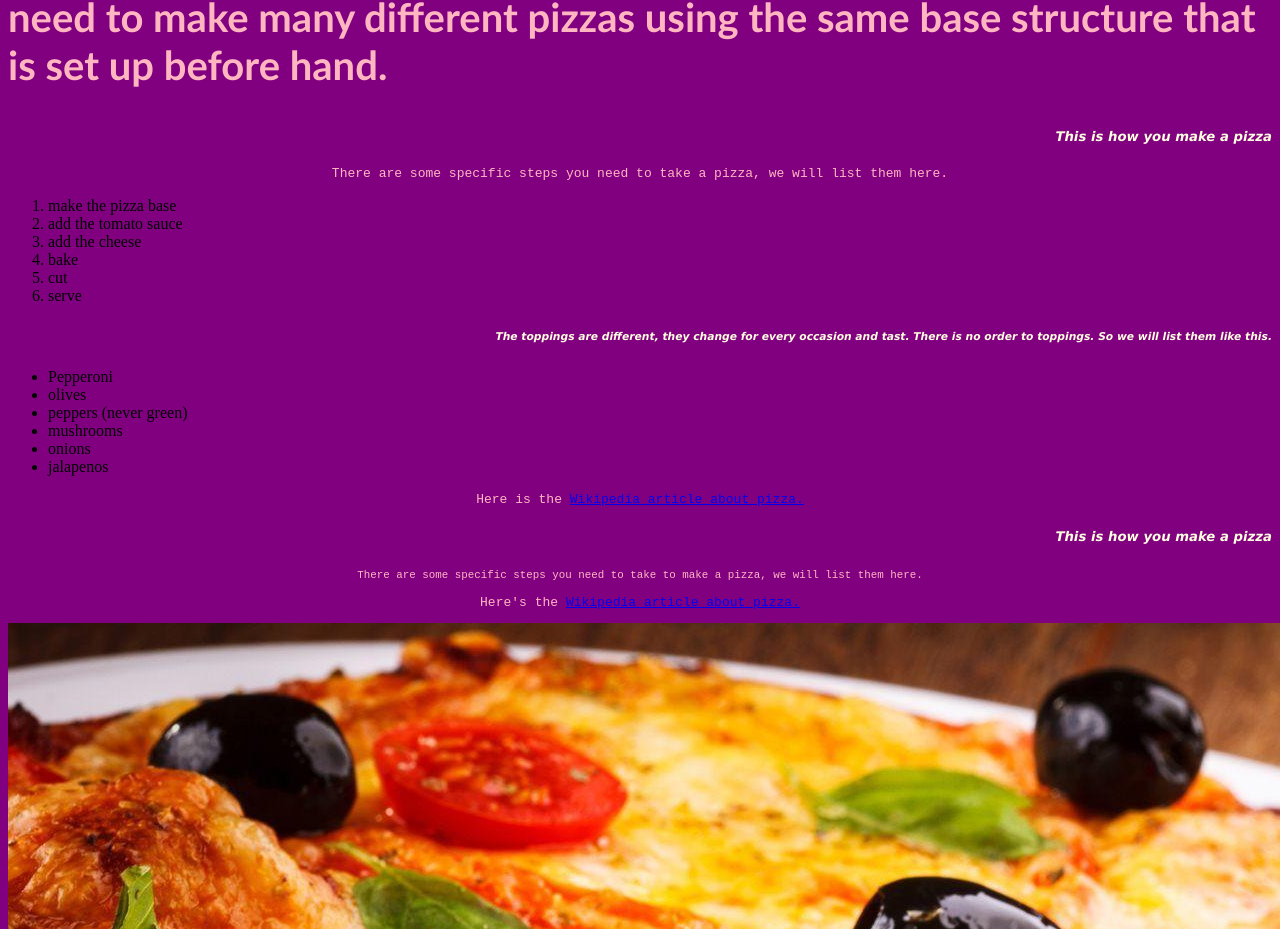
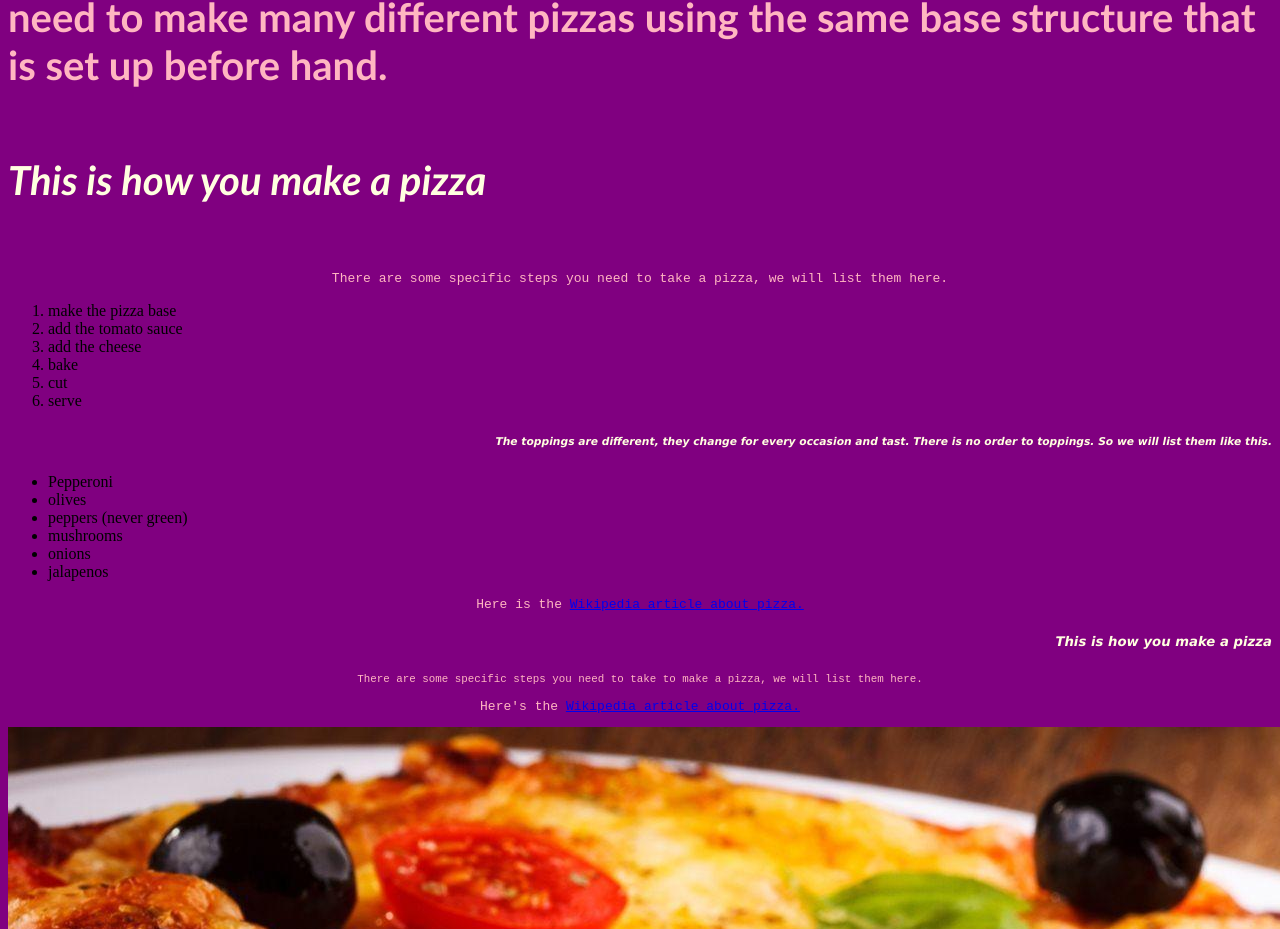
Before and after one commit to ellasophi4/HTML-CSS, a plain HTML site: page index.html in a window 1280 px wide. Shown: the part 1272-2201 px from the top of the page. Drawn offline with Linux system fonts and the light colour scheme.

Commit message:
Update index.html

```diff
--- a/index.html
+++ b/index.html
@@ -26,7 +26,7 @@
          need to make many different pizzas using the same base structure
          that is set up before hand.
     </p>
-    <h5>This is how you make a pizza</h5>
+    <h5 class="special">This is how you make a pizza</h5>
     <p>There are some specific steps you need to take a
         pizza, we will list them here.</p>
     <ol>
```
